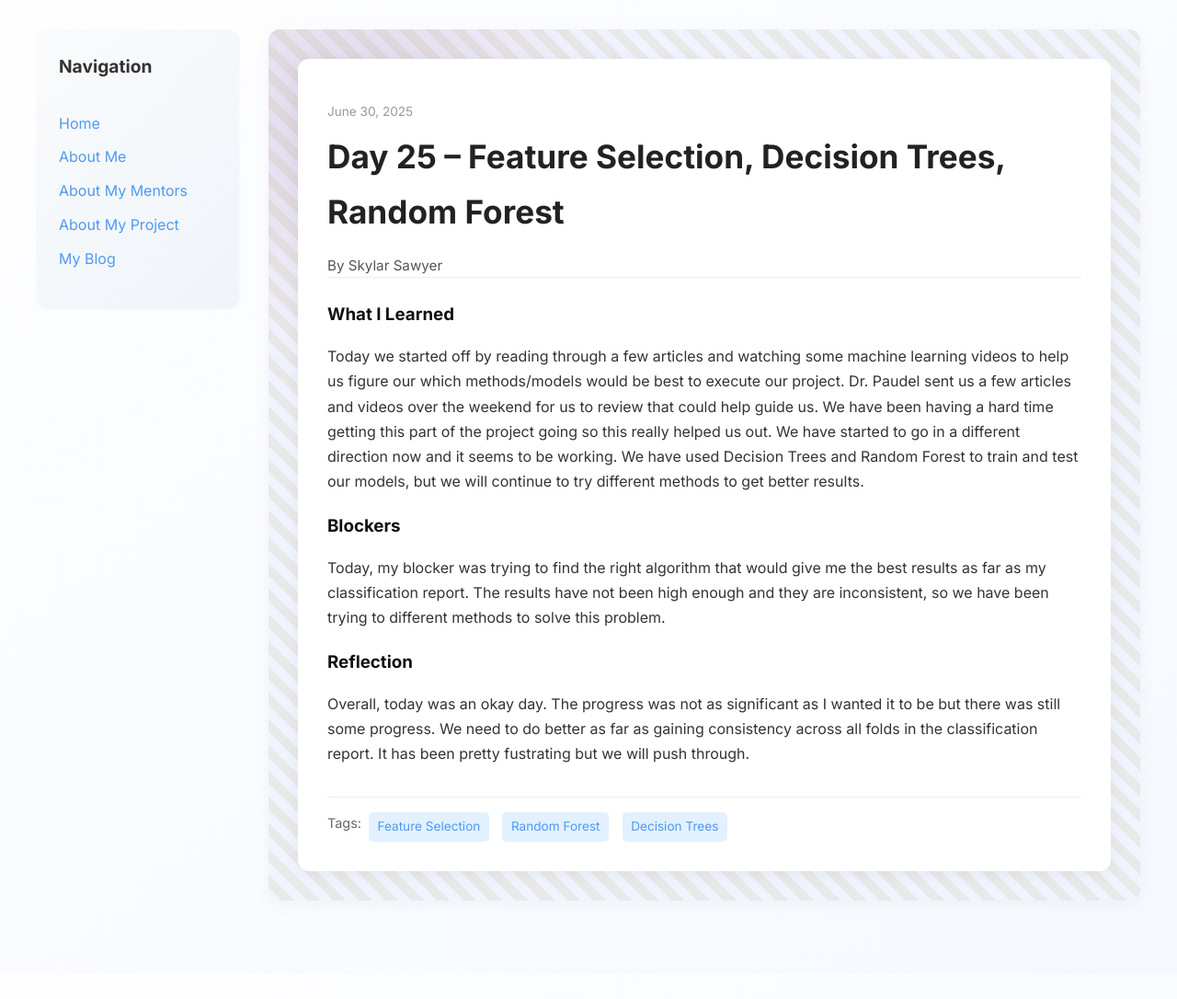
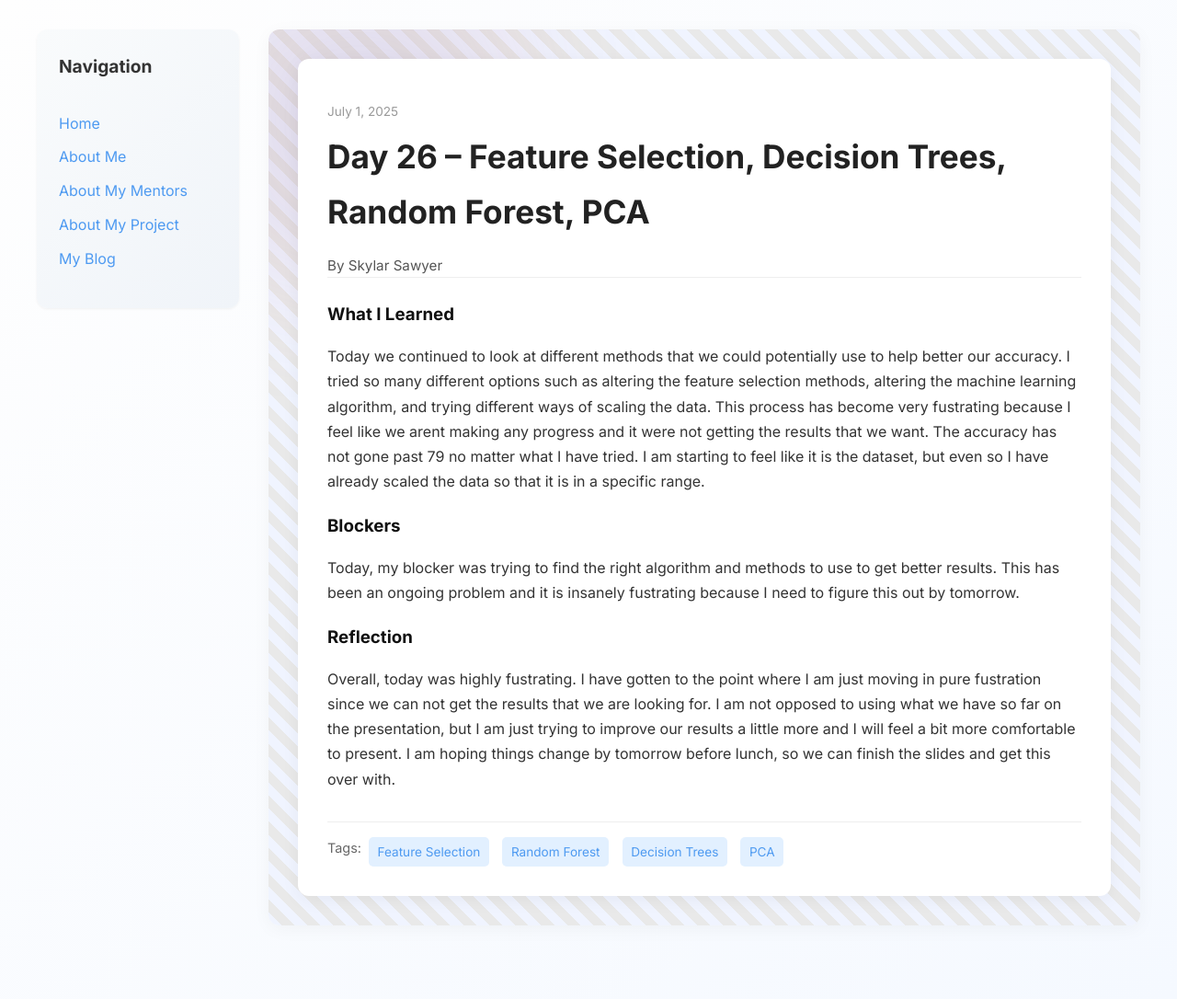
Before and after one commit to skysaw13/skysaw13.github.io, a Jekyll site: the page built from _posts/2025-06-30-day-25.md, in a window 1280 px wide. Shown: the whole page at 92% size. Built offline with Jekyll 4.4.1, drawn with Linux system fonts in a browser that asks for light colours; before the commit the page ends 1059 px from its top, so only the background shows below that.

Commit message:
Update 2025-06-30-day-25.md

```diff
--- a/_posts/2025-06-30-day-25.md
+++ b/_posts/2025-06-30-day-25.md
@@ -1,17 +1,17 @@
 ---
 layout: post
-title: "Day 25 – Feature Selection, Decision Trees, Random Forest"
-date: 2025-06-30
+title: "Day 26 – Feature Selection, Decision Trees, Random Forest, PCA"
+date: 2025-07-01
 author: Skylar Sawyer
-permalink: /day25.html
-tags: ["Feature Selection", "Random Forest", "Decision Trees"]
+permalink: /day26.html
+tags: ["Feature Selection", "Random Forest", "Decision Trees", "PCA"]
 
 what_i_learned: |
-  Today we started off by reading through a few articles and watching some machine learning videos to help us figure our which methods/models would be best to execute our project. Dr. Paudel sent us a few articles and videos over the weekend for us to review that could help guide us. We have been having a hard time getting this part of the project going so this really helped us out. We have started to go in a different direction now and it seems to be working. We have used Decision Trees and Random Forest to train and test our models, but we will continue to try different methods to get better results.
+  Today we continued to look at different methods that we could potentially use to help better our accuracy. I tried so many different options such as altering the feature selection methods, altering the machine learning algorithm, and trying different ways of scaling the data. This process has become very fustrating because I feel like we arent making any progress and it were not getting the results that we want. The accuracy has not gone past 79 no matter what I have tried. I am starting to feel like it is the dataset, but even so I have already scaled the data so that it is in a specific range.
 
 blockers: |
-  Today, my blocker was trying to find the right algorithm that would give me the best results as far as my classification report. The results have not been high enough and they are inconsistent, so we have been trying to different methods to solve this problem.
+  Today, my blocker was trying to find the right algorithm and methods to use to get better results. This has been an ongoing problem and it is insanely fustrating because I need to figure this out by tomorrow.
 
 reflection: |
-  Overall, today was an okay day. The progress was not as significant as I wanted it to be but there was still some progress. We need to do better as far as gaining consistency across all folds in the classification report. It has been pretty fustrating but we will push through.
+  Overall, today was highly fustrating. I have gotten to the point where I am just moving in pure fustration since we can not get the results that we are looking for. I am not opposed to using what we have so far on the presentation, but I am just trying to improve our results a little more and I will feel a bit more comfortable to present. I am hoping things change by tomorrow before lunch, so we can finish the slides and get this over with.
 ---
```
